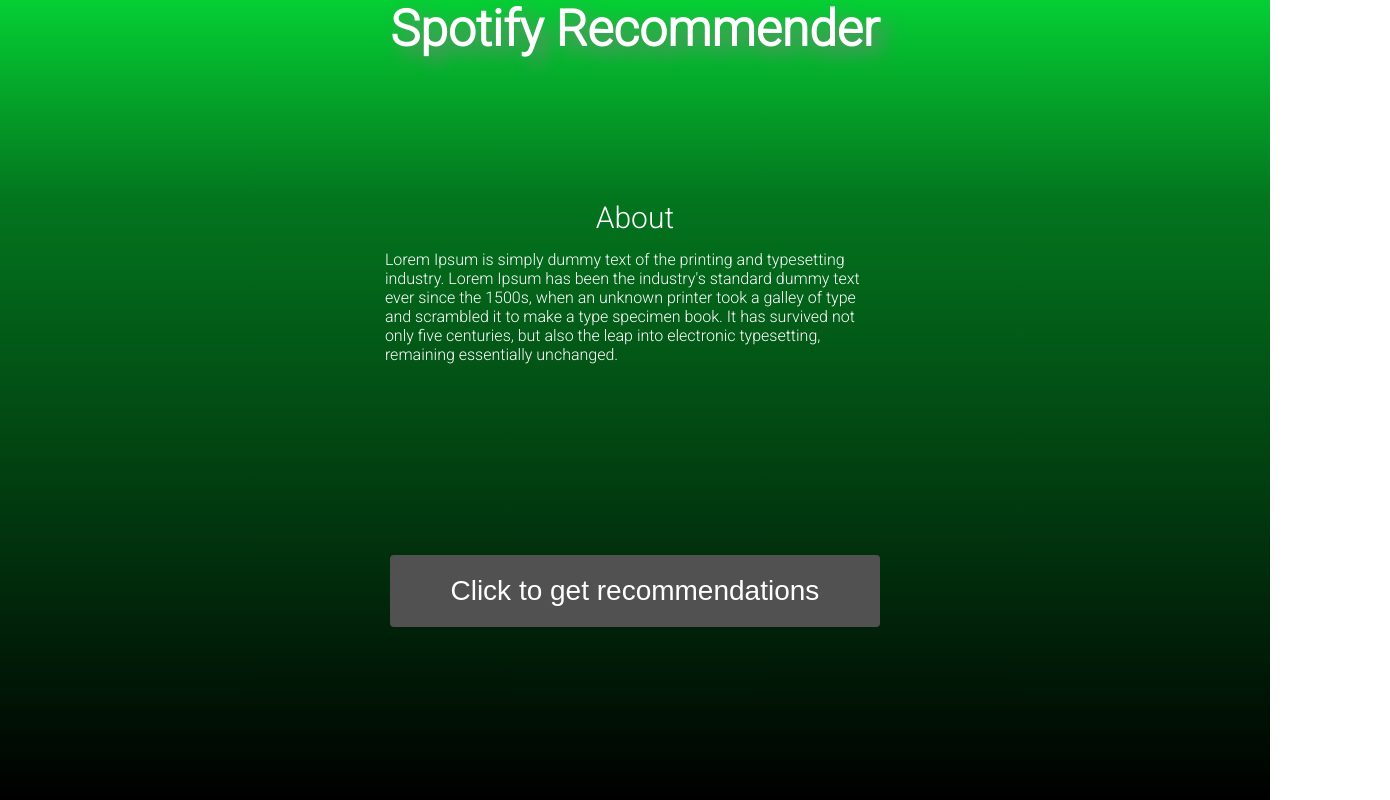
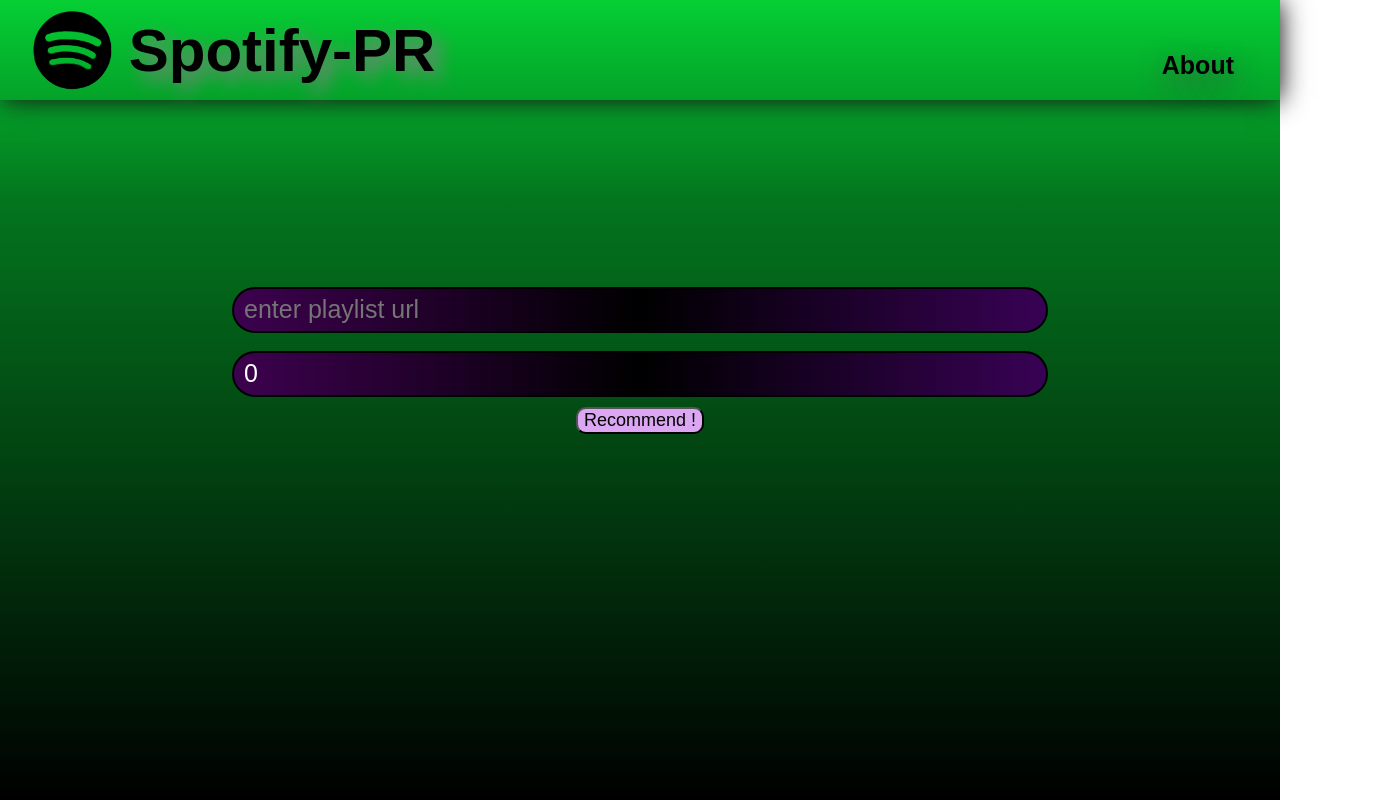
Before and after one commit to The-Poltergeist/sprecom, a React (Create React App) app in the folder frontend/: page / in a window 1280 px wide. Shown: the top 800 px of the page, 1390 px wide, since content can reach past the window. Built offline with nearby package versions, Linux system fonts and the light colour scheme.

Commit message:
updated UI

```diff
--- a/frontend/src/Display.css
+++ b/frontend/src/Display.css
@@ -1,44 +1,58 @@
 .container{
     position: relative;
-    height: 100vh;
-    width: 99.2vw;
+    min-height: 100vh ;
+    width: 100%;
     display: flex;
-    font-family: 'Roboto', sans-serif;
+    /* font-family: 'Roboto', sans-serif; */
+    font-family: Arial, Helvetica, sans-serif;
     justify-content: center;
     /* align-items: flex-start; */
     flex-wrap: wrap;
     /* border: 1px solid red; */
     /* background-color: rgb(48, 64, 48); */
-    background: rgb(2,0,36);
-  background: linear-gradient(0deg, rgb(0, 0, 0) 0%, rgba(3,117,30,1) 75%, rgba(5,207,52,1) 100%);
+        background: rgb(2,0,36);
+      background: linear-gradient(0deg, rgb(0, 0, 0) 0%, rgba(3,117,30,1) 75%, rgba(5,207,52,1) 100%);
 }
 
 .main{
     display: flex;
-    justify-content: center;
-    /* align-items: center; */
+    justify-content: space-between;
+    align-items: center;
     /* border: 1px solid  black; */
 
     height: 100px;
     width: 100%;
-    font-size: 50px;
+    box-shadow: 1px 1px 25px rgb(20, 20, 20);
+    font-size: 60px;
     font-weight: bold;
-    color: white;
+    color: black;
     text-shadow: 8px 8px 18px gray;
+}img{
+  height: 80px;
+  /* padding-right: 5px; */
+  margin-right: -15px;
+  /* background: green; */
 }
 .about{
-    position: relative;
-    top: -100px;
-    /* left: 100px; */
-    display: flex;
-    flex-wrap: wrap;
-    justify-content: center;
-    /* align-items: center; */
-    width: 500px;
-    height: 300px;
-    color: white;
-    /* border: 1px solid yellow; */
+    margin-right: 40px;
+    padding-top: 7px;
 }
+.btn-about{
+  text-decoration: none;
+  text-shadow: 1px 8px 26px rgb(75, 75, 75);
+  color: black;
+  background: none;
+  border: none;
+  font-size: 25px;
+  font-weight: bold;
+  cursor: pointer;
+  transition: transform 0.1s;
+
+}
+.btn-about:hover{
+  transform: scale(1.1);
+}
+
 .about-header{
     display: flex;
     justify-content: center;
@@ -54,64 +68,14 @@
     flex-wrap: wrap;
     width: 100%;
     height: 100%;
-    /* border: 1px solid black; */
+    border: 1px solid black;
 
     color: white;
 }
-
-.btn{
-  border-radius: 4px;
-  background-color: rgb(82, 81, 81);
-  border: none;
-  color: #FFFFFF;
-  text-align: center;
-  font-size: 28px;
-  padding: 20px;
-  width: 500px;
-  transition: all 0.5s;
-  cursor: pointer;
-  margin: 5px;
-}
-.btn span {
-    cursor: pointer;
-    display: inline-block;
-    position: relative;
-    transition: 0.5s;
-  }
-
-  .btn span:after {
-    content: '\00bb';
-    position: absolute;
-    opacity: 0;
-    top: 0;
-    right: -20px;
-    transition: 0.5s;
-  }
-
-  .btn:hover span {
-    padding-right: 25px;
-  }
-
-  .btn:hover span:after {
-    opacity: 1;
-    right: 0;
-  }
-
-.form-container{
-  width: 99.2vw;
-  min-height: 100vh;
-  background-color: black;
-  color: white;
-  display: flex;
-  flex-direction: column;
-  /* justify-content: center; */
-  align-items: center;
-
-}
 .form-dialog-box{
-  margin-top: 80px;
-  border: 1px solid white;
-  width: 800px;
+  margin-top: -180px;
+  /* border: 1px solid white; */
+  width: 1500px;
   height: 300px;
   display: flex;
   flex-direction: column;
@@ -120,16 +84,29 @@
 }
 .form-field{
   height : 40px;
-  width: 350px;
+  width: 800px;
+  border-radius: 30px;
+  /* background-color: rgb(19, 238, 238); */
+  background: rgb(11,92,28);
+  background: linear-gradient(90deg, rgb(61, 1, 79) 0%, rgb(0, 0, 0) 50%,rgb(56, 2, 84) 100%);
+  font-size: 25px;
+  color: white;
+  text-decoration: none;
+  border: 2px solid black;
+  padding-left: 10px;
 
 }
 .btn-form{
   font-size:18px;
   margin-top: 10px;
+  border-radius: 10px;
+  background-color: rgb(219, 167, 243);
+  color: rgb(3, 0, 0);
 }
 .results-table{
   display: flex;
   flex-direction: column;
+  /* align-items: center; */
   width: 90%;
   /* border: 1px solid white; */
   margin-top: 100px;
@@ -143,6 +120,7 @@ td,tr{
   border-right: 1px solid white;
   padding: 5px;
   border-left: 1px solid white;
+  color: white;
 }
 th{
   background-color: grey;
--- a/frontend/src/Display.js
+++ b/frontend/src/Display.js
@@ -1,6 +1,8 @@
 import React, {useState,useEffect,useRef} from 'react'
 import axiosInstance from './api';
 import "./Display.css"
+import SpotifyLogo from './Logo.png'
+import Modal from './Modal';
 
 function Display() {
 
@@ -12,6 +14,7 @@ function Display() {
   const [valid, setValid] = useState(false);
   const [playlist, setPlaylist] = useState([]);
   const [error, setError] = useState('');
+  const [modal, setModal] = useState(false);
 
   useEffect( () => {
 
@@ -39,9 +42,6 @@ function Display() {
 
 
   //handler functions
-  const handleClick = ()=> {
-    ref.current?.scrollIntoView({behavior: 'smooth', transition:'0.5s ease'});
-  }
   const inputLinkHandler = (e) => {
     setValid(false)
     setObj({...obj, link: e.target.value})
@@ -51,9 +51,6 @@ function Display() {
     setObj({...obj, track: e.target.value})
   }
   const submitHandler = (e) => {
-    // console.log(obj.link);
-    // console.log(obj.track);
-    // e.preventdefault();
     if(obj.link && obj.track && obj.track <= 40){
       setValid(true);
     }
@@ -63,20 +60,22 @@ function Display() {
   return (
     <>
     <div className='container'>
-        <div className='main'>Spotify Recommender</div>
+        <div className='main'>
+          <div style={{display: 'flex', alignItems: 'center'}}>
+          <img src={SpotifyLogo} alt="SpotifyLogo" />
+          Spotify-PR
+          </div>
           <div className='about'>
-            <div className='about-header'>
-                About
-            </div>
-            <div className='about-body'>
-            Lorem Ipsum is simply dummy text of the printing and typesetting industry. Lorem Ipsum has been the industry's standard dummy text ever since the 1500s, when an unknown printer took a galley of type and scrambled it to make a type specimen book. It has survived not only five centuries, but also the leap into electronic typesetting, remaining essentially unchanged.
-            </div>
-            <button onClick={handleClick} className='btn'><span>Click to get recommendations</span></button>
+            <button className='btn-about'onClick={()=>{setModal(true); console.log('clicked')}}>About</button>
+
+            <Modal openModal={modal} onClose={()=>{setModal(false)}}></Modal>
+
           </div>
         </div>
           <div ref={ref} className="form-container">
           <div className="form-dialog-box">
-          {submitted && valid && <div className="form-field">success</div>}
+            {/* {submitted && valid && <div>success</div>} */}
+            {/* {alert("success")} */}
             {loading && <div>Loading...</div>}
             {error !== '' && <div>{error}</div>}
               <input
@@ -85,7 +84,7 @@ function Display() {
               onChange={inputLinkHandler}
               placeholder="enter playlist url"
               value = {obj.link}/>
-            {submitted && !obj.link ? <span className="form-field">please enter a url</span> : null }
+              {submitted && !obj.link ? <span>please enter a url</span> : null }
               <br/>
 
               <input
@@ -94,7 +93,7 @@ function Display() {
               onChange={inputTrackHandler}
               placeholder="number of tracks"
               value = {obj.track}/>
-            {submitted && (!obj.track  || obj.track>40) ? <span className="form-field">enter a value (max: 40)</span>: null}
+              {submitted && (!obj.track  || obj.track>40) ? <span>enter a value (max: 40)</span>: null}
               <button onClick={submitHandler} className="btn-form">Recommend !</button>
           </div>
           {/* {console.log('hello')}   */}
@@ -115,7 +114,7 @@ function Display() {
                   return (
                     <tr key={index}>
                       <td>{val[0]}</td>
-                    <td><a href= {`${val[1]}`} target="_blank">{val[1]}</a></td>
+                      <td><a href= {`${val[1]}`} target="_blank" rel="noreferrer">{val[1]}</a></td>
                     </tr>
                   )
                 })
@@ -125,6 +124,8 @@ function Display() {
           </div>
         }
       </div>
+    </div>
+
 
     </>
   )
--- /dev/null
+++ b/frontend/src/Modal.css
@@ -0,0 +1,32 @@
+.modal{
+    background: rgb(2,0,36);
+    background: linear-gradient(0deg, rgb(36, 72, 44) 0%, rgba(5,207,52,1) 100%);
+    position: fixed;
+    top: 50%;
+    left: 50%;
+    transform: translate(-50%, -50%);
+    background-color: white;
+    color: black;
+    height: 600px;
+    width: 800px;
+    padding: 20px;
+    box-shadow: 0 0 10px black;
+    z-index: 100;
+    font-size: 40px;
+    padding-top: 10px;
+}
+.btn-modal{
+    position: absolute;
+    top: 2%;
+    left: 95%;
+    text-decoration: none;
+    background: none;
+    /* border-radius: 10px; */
+    font-size: 20px;
+    font-weight: bold;
+    cursor: pointer;
+    transition: transform 0.1s;
+}
+.btn-modal:hover{
+    transform: scale(1.1);
+}
--- /dev/null
+++ b/frontend/src/Modal.js
@@ -0,0 +1,30 @@
+import React from 'react'
+import './Modal.css'
+
+function Modal({openModal, onClose}) {
+
+    if(!openModal) return null
+
+    const OVERLAY_STYLES = {
+        position: 'fixed',
+        top: 0,
+        left: 0,
+        right: 0,
+        bottom: 0,
+        backgroundColor: 'rgba(0, 0, 0, 0.5)',
+        zIndex: 100
+    }
+
+  return (
+    <>
+        <div style={OVERLAY_STYLES}/>
+        <div className="modal">
+            <button className="btn-modal" onClick={onClose}>X</button>
+            <br />
+            This the place where u explain what spotifyPR is,what tools did you use and how is it created.
+        </div>
+    </>
+  )
+}
+
+export default Modal
```
Also changed, not shown: frontend/src/Logo.png (added), frontend/src/logo.svg (deleted). Lines whose indentation alone changed are shown as unchanged.
